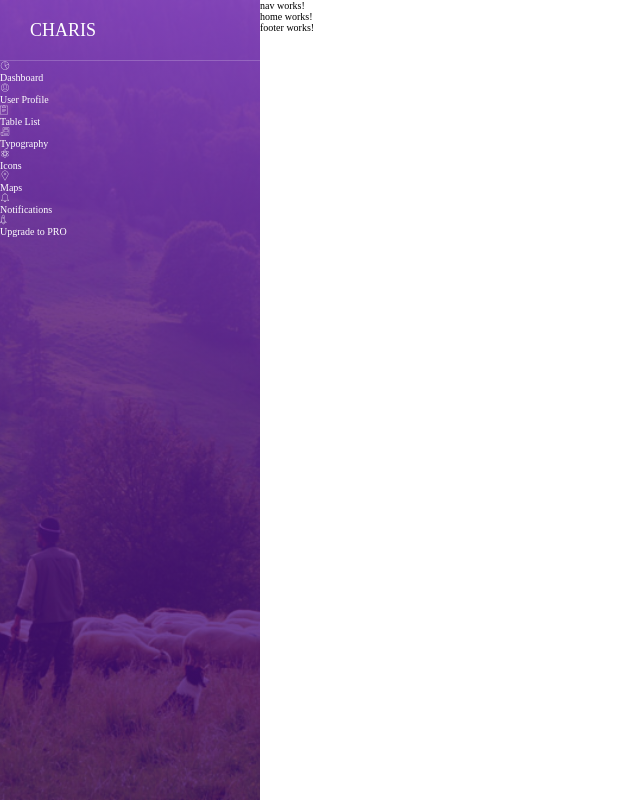
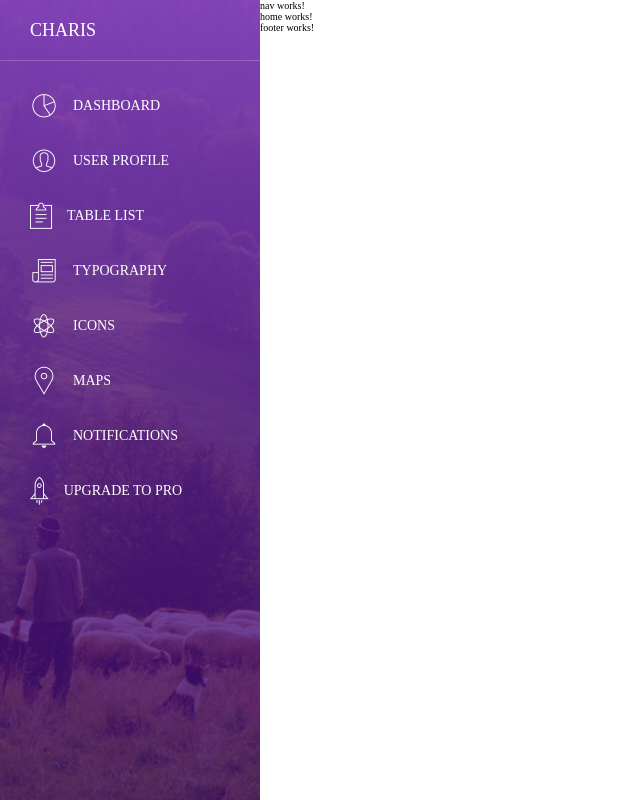
Before and after one commit to onwuvic/angular-admin-dashboard, an Angular app: page /dashboard in a window 1280 px wide. Shown: the whole page, without its empty margins (0-640 px from the left). Built offline with nearby package versions, Linux system fonts and the light colour scheme.

Commit message:
side nav link style

```diff
--- a/src/app/shared/side-nav/side-nav.component.html
+++ b/src/app/shared/side-nav/side-nav.component.html
@@ -6,9 +6,9 @@
   </div>
 
   <ul class="nav">
-    <li *ngFor="let menuItem of menuItems">
-      <a [routerLink]="[menuItem.path]" routerLinkActive="router-link-active">
-        <i class="{{menuItem.icon}}"></i>
+    <li routerLinkActive="active" *ngFor="let menuItem of menuItems" class="nav-item" [routerLinkActiveOptions]="{exact: true}">
+      <a [routerLink]="[menuItem.path]" class="nav-link">
+        <i class="{{menuItem.icon}} nav-icon"></i>
         <p>{{ menuItem.title }}</p>
       </a>
     </li>
--- a/src/app/shared/side-nav/side-nav.component.scss
+++ b/src/app/shared/side-nav/side-nav.component.scss
@@ -27,4 +27,36 @@
       line-height: 30px;
     }
   }
+
+  .nav {
+    margin-top: 20px;
+    font-size: 1.4rem;
+    list-style: none;
+
+    &-item {
+
+    }
+
+    &-link:link,
+    &-link:visited {
+      display: flex;
+      align-items: center;
+      padding: 10px 15px;
+      margin: 5px 15px;
+      text-transform: uppercase;
+    }
+
+    &-icon {
+      font-size: 2.8rem;
+      margin-right: 1.5rem;
+      line-height: 30px;
+    }
+  }
+
+  // .active {
+  //   color: #fff;
+  //   margin: 5px 15px;
+  //   opacity: .86;
+  //   border-radius: 4px;
+  // }
 }
```
